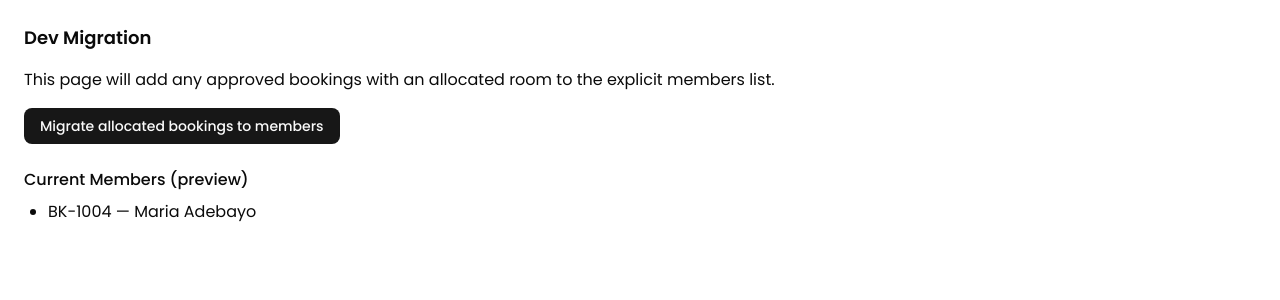
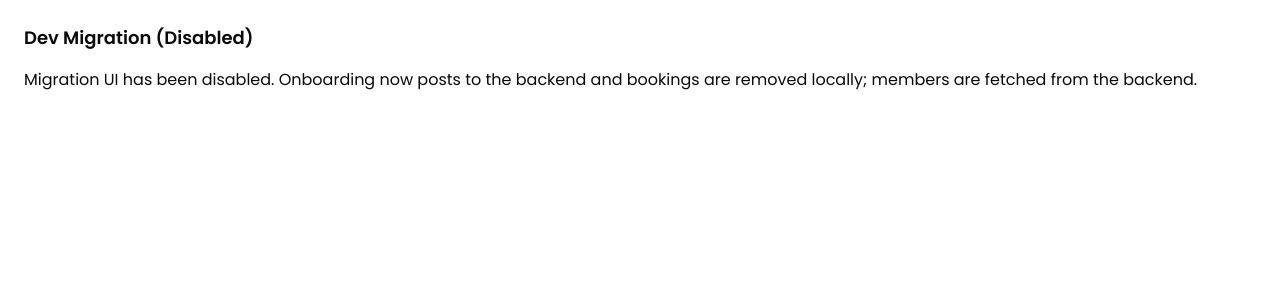
Before and after one commit to Umbrelabs-Projects/Hostella-admin, a Next.js app: page /dev/migrate in a window 1280 px wide. Shown: the top 300 px of the page. Built offline with nearby package versions, Linux system fonts and the light colour scheme.

Commit message:
feat: enhance onboarding process with API integration and update migration UI

```diff
--- a/src/app/dashboard/bookings/page.tsx
+++ b/src/app/dashboard/bookings/page.tsx
@@ -12,13 +12,14 @@ import EditContactDialog from "../components/_reusable_components/edit-contact-d
 import DeleteConfirmDialog from "../components/_reusable_components/delete-confirm-dialog";
 import { useBookingsStore } from "@/stores/useBookingsStore";
 import { toast } from "sonner";
+import { apiFetch } from "@/lib/api";
+import { StudentBooking } from "@/types/booking";
 import { useMembersStore } from "@/stores/useMembersStore";
-import { StudentBooking } from "@/types/booking";
 
 export default function Bookings() {
 
   const { bookings, updateBooking, setBookings, removeBooking } = useBookingsStore();
-  // members are managed explicitly via useMembersStore; use getState() when adding
+  // members are managed by backend; Complete Onboarding will POST to API and remove booking locally
 
   // Filters
   const [search, setSearch] = useState("");
@@ -88,17 +89,34 @@ export default function Bookings() {
     setViewingBooking(updated);
   };
 
-  const handleCompleteOnboarding = (id: string) => {
+  const handleCompleteOnboarding = async (id: string) => {
     const b = bookings.find((x) => x.id === id);
     if (!b) return;
     const updated: StudentBooking = { ...b, status: "approved" };
+    // Optimistically update UI
     updateBooking(updated);
     setViewingBooking(updated);
-    // add to members store only when onboarding is completed
-    if (updated.allocatedRoomNumber != null) {
-      // members store has explicit addMember
-      const { addMember } = useMembersStore.getState();
-      addMember(updated);
+
+    if (updated.allocatedRoomNumber == null) {
+      toast.error("Cannot complete onboarding without an assigned room");
+      return;
+    }
+
+    try {
+      // send to backend to create member; backend is responsible for persisting member and
+      // subsequent reads of members will come from API
+      await apiFetch(`/members`, {
+        method: "POST",
+        body: JSON.stringify(updated),
+      });
+
+      // remove booking locally; members will be fetched from backend instead
+      removeBooking(id);
+      setViewingBooking(null);
+      toast.success("Onboarding completed; booking moved to members.");
+    } catch (err) {
+      console.error(err);
+      toast.error("Failed to complete onboarding. Please try again.");
     }
   };
 
--- a/src/app/dashboard/components/_reusable_components/edit-contact-dialog.tsx
+++ b/src/app/dashboard/components/_reusable_components/edit-contact-dialog.tsx
@@ -13,7 +13,7 @@ import AssignRoomDialog from "./assign-room-dialog";
 import { Label } from "@/components/ui/label";
 import { StudentBooking } from "@/types/booking";
 import { Badge } from "@/components/ui/badge";
-import { Copy, Home, User, Phone, Check, CreditCard } from "lucide-react";
+import { Copy, Home, User, Phone, Check, CreditCard, X, Key } from "lucide-react";
 import { toast } from "sonner";
 import { useMembersStore } from "@/stores/useMembersStore";
 
@@ -159,7 +159,9 @@ export default function EditContactDialog({
           )}
 
           <div className="flex gap-3 justify-end pt-4 border-t">
-            <Button variant="outline" onClick={() => onOpenChange(false)}>Close</Button>
+            <Button variant="outline" onClick={() => onOpenChange(false)}>
+              <X className="size-4 mr-2" />Close
+            </Button>
 
             {local.status === "pending payment" && (
               <Button onClick={() => onApprovePayment?.(local.id)}>
@@ -175,7 +177,7 @@ export default function EditContactDialog({
 
             {/* If booking is approved and not yet an explicit member, allow Assign Room (even if a room exists in data) */}
             {local.status === "approved" && !isMember && (
-              <Button onClick={handleAssign}>Assign Room</Button>
+              <Button onClick={handleAssign}><Key className="size-4 mr-2" />Assign Room</Button>
             )}
 
             {/* Complete Onboarding only shown after a room is assigned via the UI (assignedNow) */}
--- a/src/app/dev/migrate/page.tsx
+++ b/src/app/dev/migrate/page.tsx
@@ -1,50 +1,12 @@
 "use client";
 
-import React, { useState } from "react";
-import { Button } from "@/components/ui/button";
-import { useBookingsStore } from "@/stores/useBookingsStore";
-import { useMembersStore } from "@/stores/useMembersStore";
+import React from "react";
 
 export default function DevMigratePage() {
-  const { bookings } = useBookingsStore();
-  const { members } = useMembersStore();
-  const [running, setRunning] = useState(false);
-  const [message, setMessage] = useState<string | null>(null);
-
-  const handleMigrate = () => {
-    setRunning(true);
-    const { addMember } = useMembersStore.getState();
-    const toAdd = (bookings || []).filter((b) => b.allocatedRoomNumber != null && b.status === "approved");
-    let added = 0;
-    toAdd.forEach((b) => {
-      const exists = (members || []).some((m) => m.id === b.id);
-      if (!exists) {
-        addMember(b);
-        added += 1;
-      }
-    });
-    setMessage(`Migration completed. ${added} member(s) added.`);
-    setRunning(false);
-  };
-
   return (
     <main className="p-6">
-      <h2 className="text-lg font-semibold mb-4">Dev Migration</h2>
-      <p className="mb-4">This page will add any approved bookings with an allocated room to the explicit members list.</p>
-      <div className="flex gap-3 mb-4">
-        <Button onClick={handleMigrate} disabled={running}>
-          {running ? "Running..." : "Migrate allocated bookings to members"}
-        </Button>
-      </div>
-      {message && <div className="text-sm text-muted-foreground">{message}</div>}
-      <div className="mt-6">
-        <h3 className="font-medium">Current Members (preview)</h3>
-        <ul className="list-disc pl-6 mt-2">
-          {(members || []).map((m) => (
-            <li key={m.id}>{m.bookingId} — {m.firstName} {m.lastName}</li>
-          ))}
-        </ul>
-      </div>
+      <h2 className="text-lg font-semibold mb-4">Dev Migration (Disabled)</h2>
+      <p className="mb-4">Migration UI has been disabled. Onboarding now posts to the backend and bookings are removed locally; members are fetched from the backend.</p>
     </main>
   );
 }
--- a/src/lib/api.ts
+++ b/src/lib/api.ts
@@ -5,7 +5,9 @@ export const setAuthToken = (token: string | null) => {
 };
 
 export async function apiFetch<T>(endpoint: string, options: RequestInit = {}): Promise<T> {
-  const baseUrl = process.env.NEXT_PUBLIC_API_URL ?? "https://your-api.com";
+  // Default to relative paths (same origin) when no API URL is configured.
+  // This lets the app call local API routes during development without extra env setup.
+  const baseUrl = process.env.NEXT_PUBLIC_API_URL ?? "";
   const headers: Record<string, string> = {
     "Content-Type": "application/json",
     ...(options.headers as Record<string, string> | undefined),
--- a/src/lib/dummy-data.ts
+++ b/src/lib/dummy-data.ts
@@ -10,8 +10,8 @@ export const bookings: StudentBooking[] = [
     lastName: "Doe",
     gender: "female",
     level: "200",
-    school: "University of Example",
-    studentId: "UOE12345",
+    school: "KNUST",
+    studentId: "KNUST12345",
     phone: "0244123456",
     admissionLetterName: "admission-jane.pdf",
     hostelName: "Maple Hostel",
@@ -56,8 +56,8 @@ export const bookings: StudentBooking[] = [
     lastName: "Mensah",
     gender: "male",
     level: "400",
-    school: "University of Example",
-    studentId: "UOE54321",
+    school: "KNUST",
+    studentId: "KNUST54321",
     phone: "0244123000",
     admissionLetterName: "admission-alex.pdf",
     hostelName: "Maple Hostel",
@@ -81,8 +81,8 @@ export const bookings: StudentBooking[] = [
     lastName: "Adebayo",
     gender: "female",
     level: "300",
-    school: "University of Example",
-    studentId: "UOE77777",
+    school: "KNUST",
+    studentId: "KNUST77777",
     phone: "0244123111",
     admissionLetterName: "admission-maria.pdf",
     hostelName: "Oak Residence",
```
